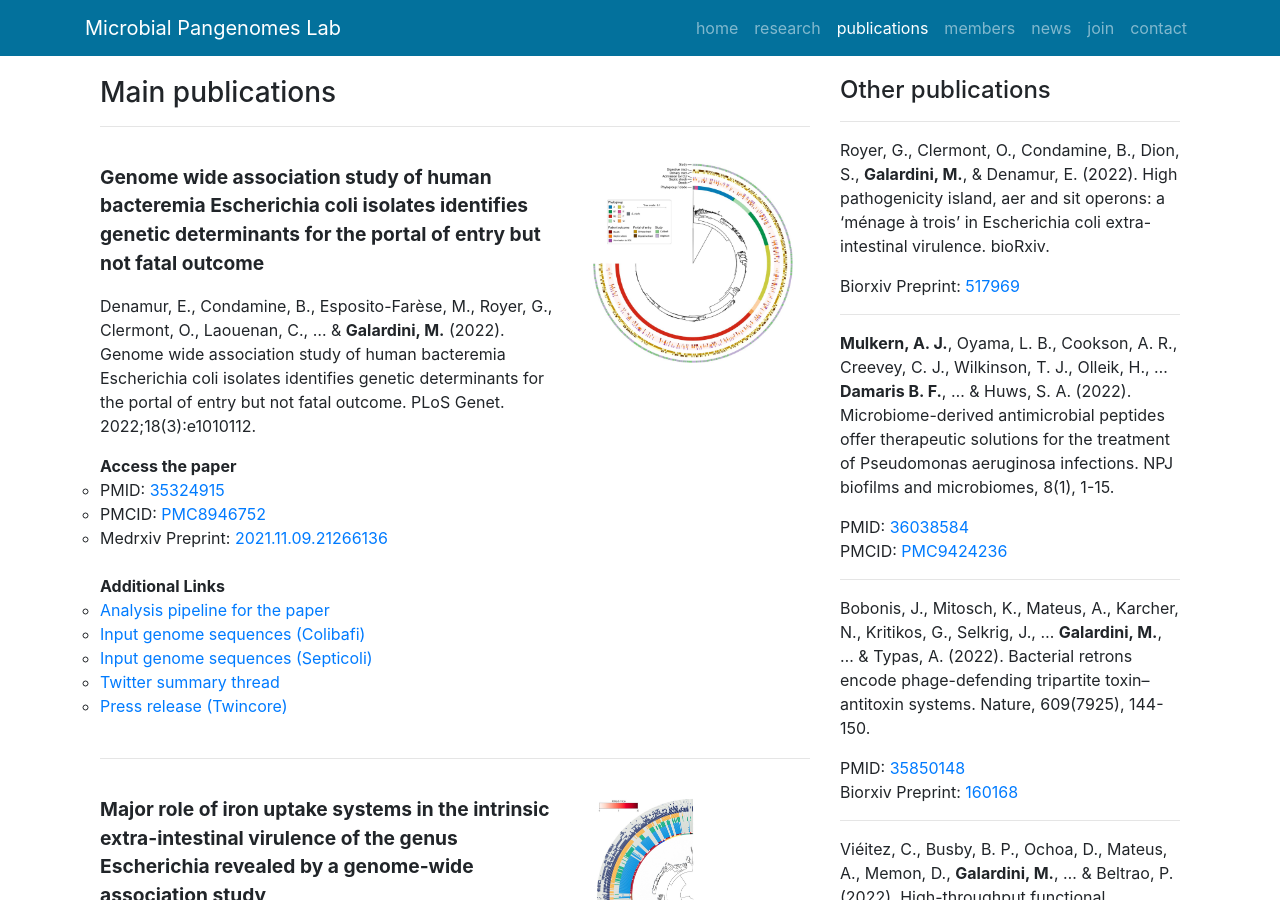
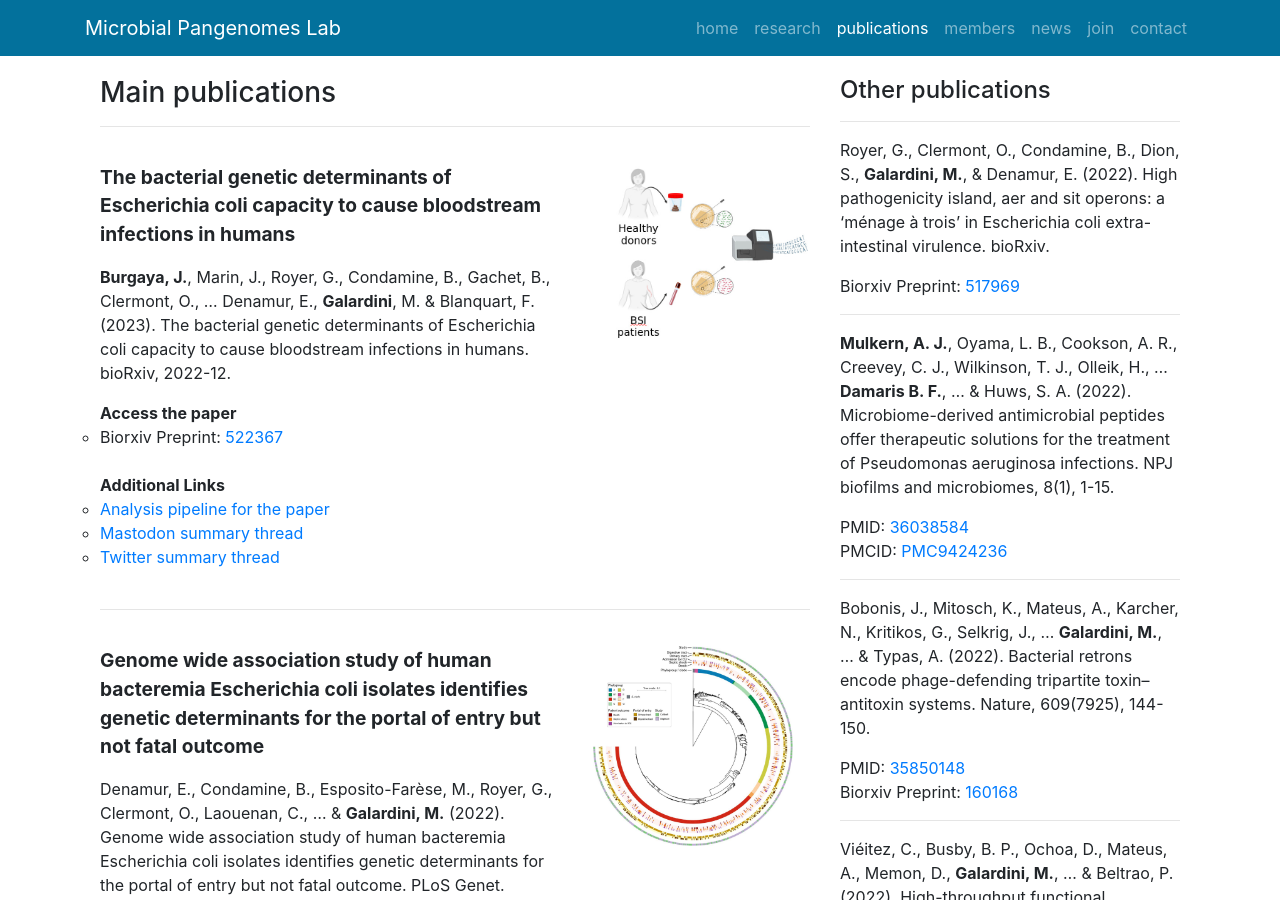
Before and after one commit to microbial-pangenomes-lab/microbial-pangenomes-lab.github.io, a Jekyll site: the page built from publications/index.html, in a window 1280 px wide and 900 px high. Built offline with Jekyll 4.4.1, drawn with Linux system fonts in a browser that asks for light colours; nearby versions of some CDN libraries; comment, search, counter and statistics services are not loaded.

Commit message:
New preprint

```diff
--- a/_data/publications.yml
+++ b/_data/publications.yml
@@ -45,6 +45,21 @@
 #       url: https://twitter.com/LifeHasOrder/status/1172327493451145218
 #     - name: Celebratory Tweetstorm by corresponding author First Surname
 #       url: https://twitter.com/mctucsf/status/1172334750205218816
+
+ - title: "The bacterial genetic determinants of Escherichia coli capacity to cause bloodstream infections in humans"
+   citation: "**Burgaya, J.**, Marin, J., Royer, G., Condamine, B., Gachet, B., Clermont, O., ... Denamur, E., **Galardini**, M. & Blanquart, F. (2023). The bacterial genetic determinants of Escherichia coli capacity to cause bloodstream infections in humans. bioRxiv, 2022-12."
+   date: '202301'
+   image: '/static/img/pub/burgaya_2023.jpg'
+   #pmid: '35324915'
+   #pmcid: 'PMC8946752'
+   biorxiv: '2022.12.31.522367'
+   links:
+     - name: Analysis pipeline for the paper
+       url: https://github.com/jburgaya/2022_ecoli_commensal
+     - name: Mastodon summary thread
+       url: https://fediscience.org/@mgalactus/109624763227588844
+     - name: Twitter summary thread
+       url: https://twitter.com/mgalactus/status/1610307002529452032
 
  - title: "Genome wide association study of human bacteremia Escherichia coli isolates identifies genetic determinants for the portal of entry but not fatal outcome"
    citation: "Denamur, E., Condamine, B., Esposito-Farèse, M., Royer, G., Clermont, O., Laouenan, C., ... & **Galardini, M.** (2022). Genome wide association study of human bacteremia Escherichia coli isolates identifies genetic determinants for the portal of entry but not fatal outcome. PLoS Genet. 2022;18(3):e1010112."
```
Also changed, not shown: static/img/pub/burgaya_2023.jpg (added).
